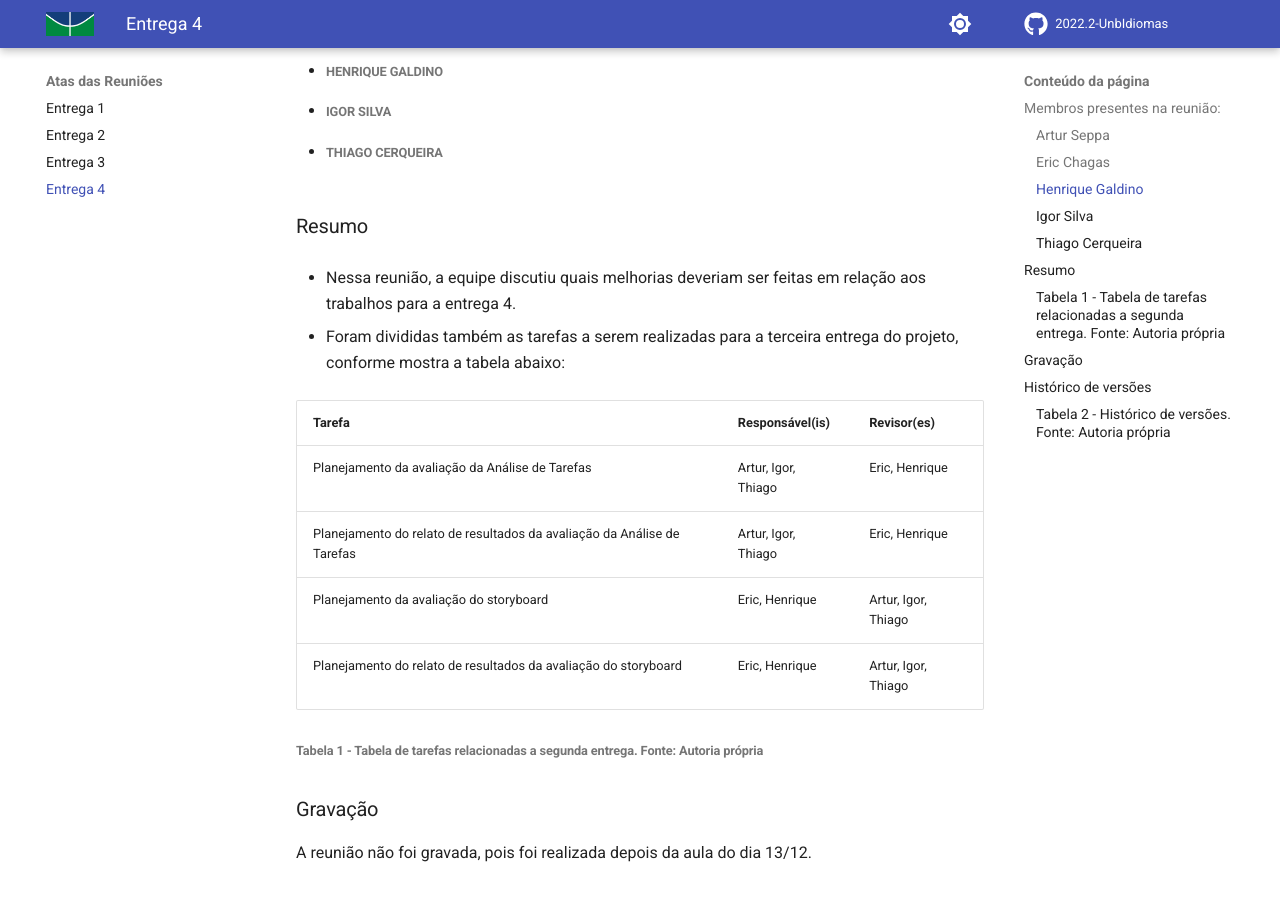
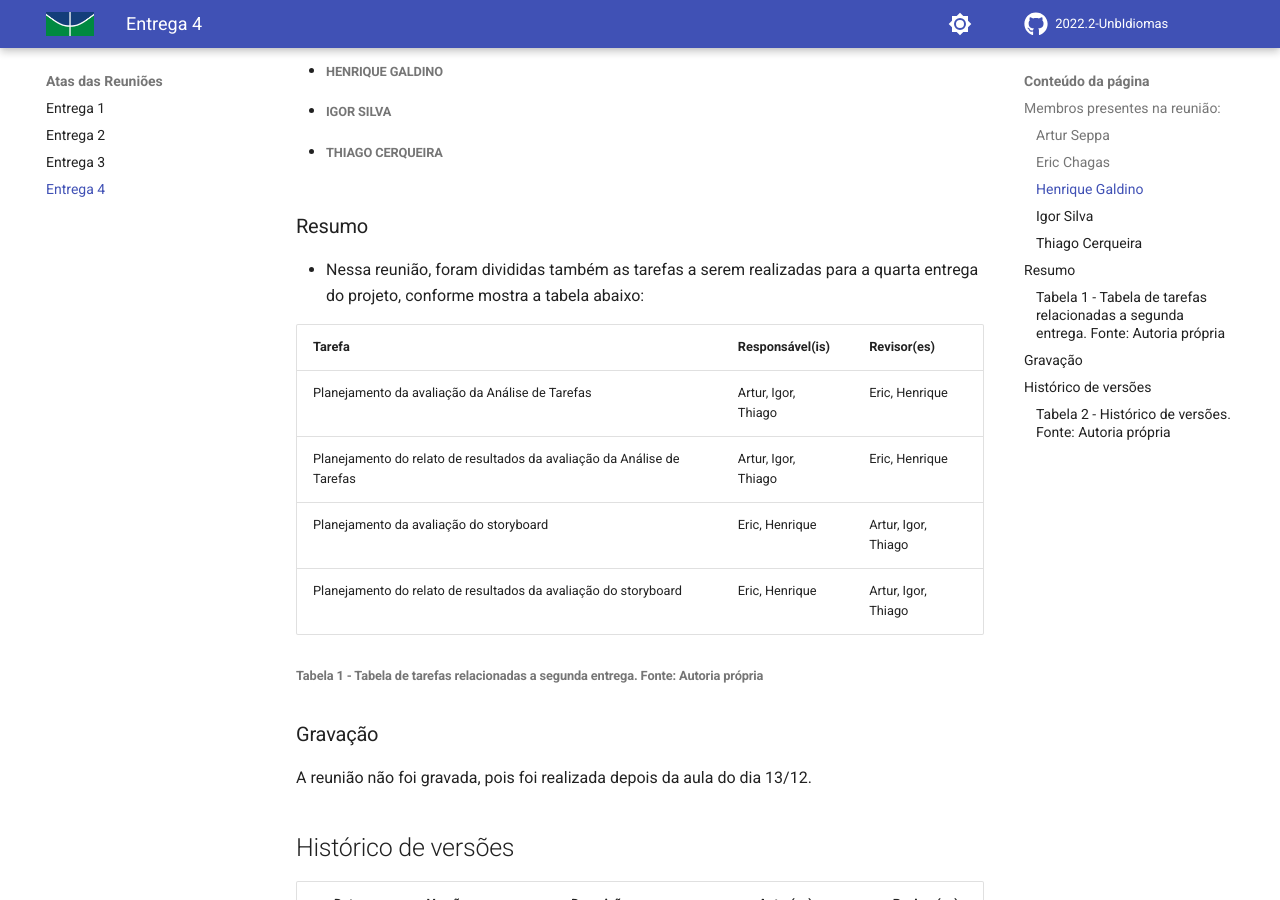
Before and after one commit to edudsan/2022.2-UnbIdiomas, an MkDocs documentation site: the page built from docs/Atas das Reuniões/entrega4.md, in a window 1280 px wide and 900 px high, scrolled down 412 px. Built offline with MkDocs 1.6.1 and Material for MkDocs 9.7.7, drawn with Linux system fonts in a browser that asks for light colours; comment, search, counter and statistics services are not loaded.

Commit message:
corrigindo ata

```diff
--- a/docs/Atas das Reuniões/entrega4.md
+++ b/docs/Atas das Reuniões/entrega4.md
@@ -12,11 +12,7 @@ Reunião realizada no dia 13/12/2022, teve início às 9h37min e foi finalizada
 
 ### Resumo
 
-- Nessa reunião, a equipe discutiu quais melhorias deveriam ser feitas em relação aos trabalhos para a entrega 4.
-
-
-
-- Foram divididas também as tarefas a serem realizadas para a terceira entrega do projeto, conforme mostra a tabela abaixo:
+- Nessa reunião, foram divididas também as tarefas a serem realizadas para a quarta entrega do projeto, conforme mostra a tabela abaixo:
 
 | Tarefa | Responsável(is) | Revisor(es) |
 | ---- | ---- |------------------------ |
```
